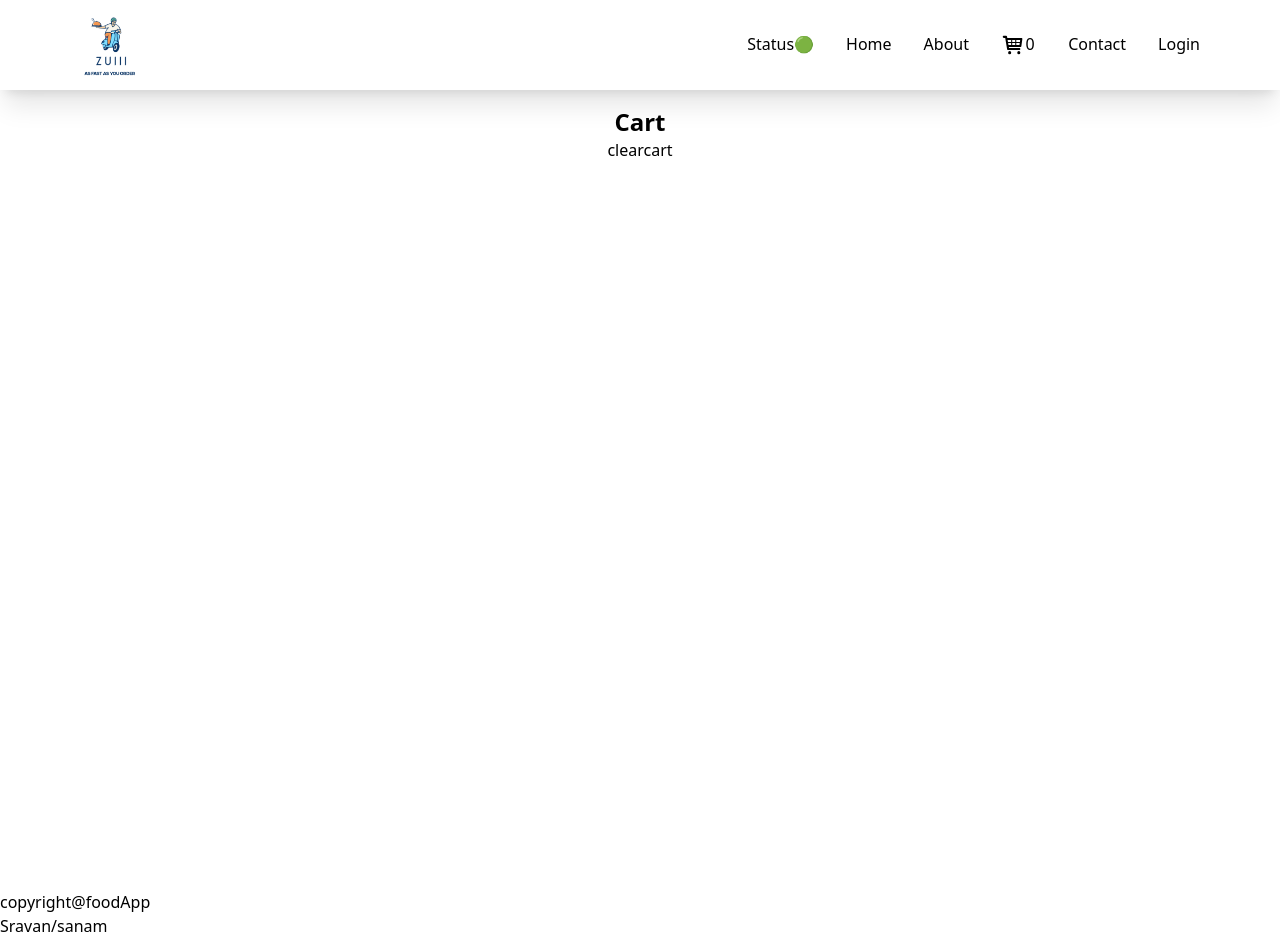
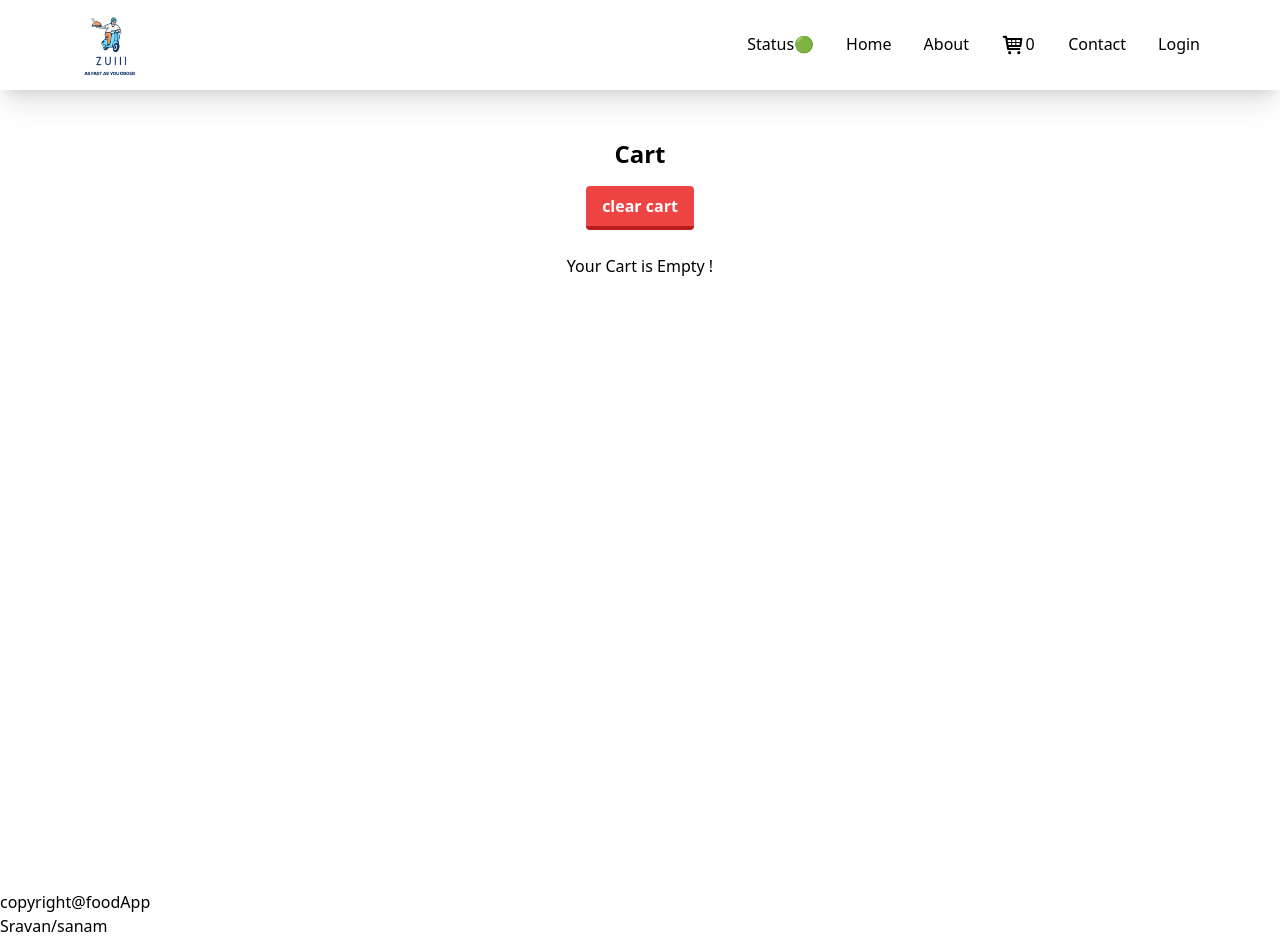
Before and after one commit to 623480/Zuii, a React (Create React App) app: page /cart in a window 1280 px wide. Built offline with nearby package versions, Linux system fonts and the light colour scheme.

Commit message:
changed button in Cart

```diff
--- a/src/components/Cart.js
+++ b/src/components/Cart.js
@@ -8,7 +8,7 @@ const Cart = () => {
 
   //converting items into array.
 
-  console.log(cart)
+  console.log(cart);
   const cartItems = Object.values(cart);
 
   const dispatch = useDispatch();
@@ -17,9 +17,21 @@ const Cart = () => {
   };
   return (
     <div className="text-center m-auto p-4 w-6/12 min-h-lvh">
-      <h1 className="text-2xl font-bold">Cart</h1>
-      <button onClick={handleClearCart}>clearcart</button>
-      <CartItems cartItems={cartItems} />
+      <h1 className="text-2xl font-bold mt-8 mb-4">Cart</h1>
+      <button
+        onClick={handleClearCart}
+        className={`bg-red-500 hover:bg-red-400 text-white font-bold py-2 px-4 border-b-4 border-red-700 hover:border-red-500 rounded mb-4 ${
+          cartItems.length === 0 ? "cursor-not-allowed" : "cursor-pointer"
+        }`}
+        isDisabled={cartItems === 0}
+      >
+        clear cart
+      </button>
+      {cartItems.length !== 0 ? (
+        <CartItems cartItems={cartItems} />
+      ) : (
+        <h1 className="my-2">Your Cart is Empty !</h1>
+      )}
     </div>
   );
 };
--- a/src/components/Contact.js
+++ b/src/components/Contact.js
@@ -3,8 +3,8 @@ import React from "react";
 const Contact = () => {
   return (
     <div className="min-h-lvh text-center mx-auto w-6/12 mt-16">
-      <h1 className="text-lg font-bold">Get in touch with us.</h1>
-      <div className="flex flex-col">
+      <h1 className="text-lg font-bold my-4">Get in touch with us.</h1>
+      <div className="flex flex-col w-60 m-auto">
         <input placeholder="email" type="text" className="border border-black my-2 px-2 py-2 rounded-lg"/>
         <input type="text" placeholder="message" className="border border-black my-2 px-2 py-2 rounded-lg"/>
         <button className="bg-blue-500 hover:bg-blue-400 text-white font-bold py-2 px-4 border-b-4 border-blue-700 hover:border-blue-500 rounded">submit</button>
--- a/src/components/ItemList.js
+++ b/src/components/ItemList.js
@@ -50,7 +50,7 @@ export const ItemList = ({ categoryItems }) => {
                 alt={item.card.info.id}
               />
             )}
-            <div>
+            <div className="w-6/12 m-auto">
               <button
                 className="text-orange-500 text-lg font-bold border-b-2 border-orange-800 bg-white rounded-md px-2 "
                 onClick={() => handleAddItem(item)}
--- a/src/components/RestaurantCard.js
+++ b/src/components/RestaurantCard.js
@@ -15,7 +15,7 @@ const RestaurantCard = ({ resData }) => {
       <h3 className='p-[5px] text-sm truncate'>{name}</h3>
       <h4 className='p-[5px] text-xs truncate'>{cuisines.join(', ')}</h4>
       <div className='p-[5px] flex justify-between'>
-        <h4 className='text-xs'>{avgRating}</h4>
+        <h4 className='text-xs'>Rating:{avgRating}</h4>
         <h4 className='text-xs truncate'>{costForTwo}</h4>
       </div>
     </div>
```
